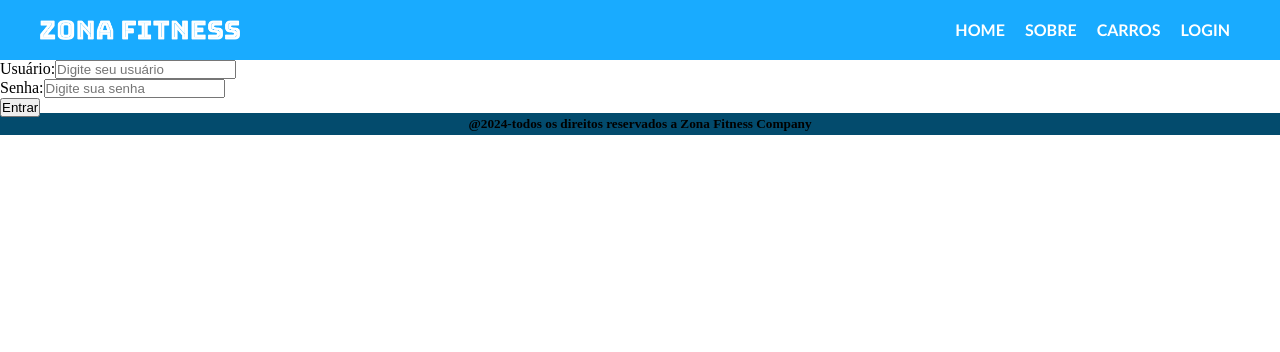
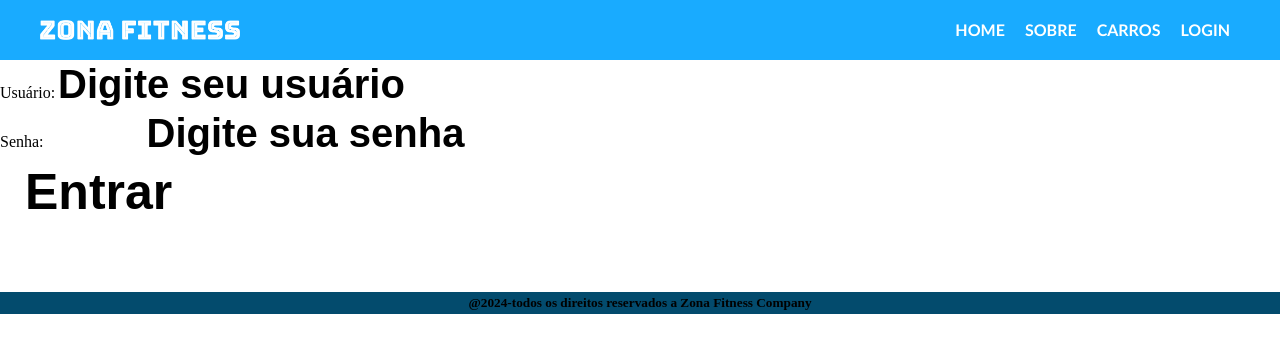
Before and after one commit to DataSphere-Solutions/CP4---WebDev-FrontEnd, a React (Vite) app: page /login in a window 1280 px wide. Shown: the top 352 px of the page. Built offline with nearby package versions, Linux system fonts and the light colour scheme.

Commit message:
Consertando bug no link

```diff
--- a/src/routes/Login.jsx
+++ b/src/routes/Login.jsx
@@ -1,58 +1,48 @@
-import { LoginStyle } from "../css/LoginStyle";
-import {useRef} from 'react'
+import { LoginStyle } from "../css/LoginStyle.jsx"; // Certifique-se de que o caminho está correto
+import { useRef } from 'react';
 import Cliente from '../components/Cliente';
 
-
-const Login =()=>{
-
-    const usuario=useRef();
-    const senha=useRef();
+const Login = () => {
+    const usuario = useRef();
+    const senha = useRef();
 
     const getUsuario = sessionStorage.getItem("usuario");
-    const getSenha =sessionStorage.getItem("senha");
+    const getSenha = sessionStorage.getItem("senha");
 
-    const handleLogin=()=>{
-        if(usuario.current.value =="Admin" && senha.current.value =="123456"){
+    const handleLogin = (event) => {
+        event.preventDefault();
 
-            //criando um token de autenticação
-            let token =
-                Math.random().toString(16).substring(2) +
-                Math.random().toString(16).substring(2);
+        if (usuario.current.value === "Admin" && senha.current.value === "123456") {
+            let token = Math.random().toString(16).substring(2) + Math.random().toString(16).substring(2);
+            sessionStorage.setItem("usuario", "Admin");
+            sessionStorage.setItem("senha", token);
+            window.location.reload();
+        } else {
+            alert("Usuário/Senha INVÁLIDO");
+        }
+    };
 
-            sessionStorage.setItem("usuario","Admin");
-            sessionStorage.setItem("senha",token)
-        }
-        else{
-            alert("Usuario/Senha INVÁLIDO")
-        }
-    }
-
-
-
-    return(
+    return (
         <>
-            <section className='login'>
-
+            <LoginStyle>
                 {getUsuario && getSenha ? (
-
-                <Cliente/>
-            ):
+                    <Cliente />
+                ) : (
                     <form onSubmit={handleLogin}>
                         <p>
                             Usuário:
-                        <input type="text" placeholder="Digite seu usuário" ref={usuario} />
+                            <input type="text" placeholder="Digite seu usuário" ref={usuario} id="userhtml" />
                         </p>
                         <p>
                             Senha:
-                        <input type="password" placeholder="Digite sua senha" ref={senha} />
+                            <input type="password" placeholder="Digite sua senha" ref={senha} id="senhahtml" />
                         </p>
+                        <button type="submit" id="entrar">Entrar</button>
+                    </form>
+                )}
+            </LoginStyle>
+        </>
+    );
+};
 
-                    <button type="submit">Entrar</button>
-                </form>
-                    }
-            </section>
-
-        </>
-    )
-}
-export default Login
+export default Login;
```
Also changed, not shown: src/css/LoginStyle.jsx (line endings or trailing spaces), 1 other file (tests, documents, lock files or other folders). Lines whose indentation alone changed are shown as unchanged.
